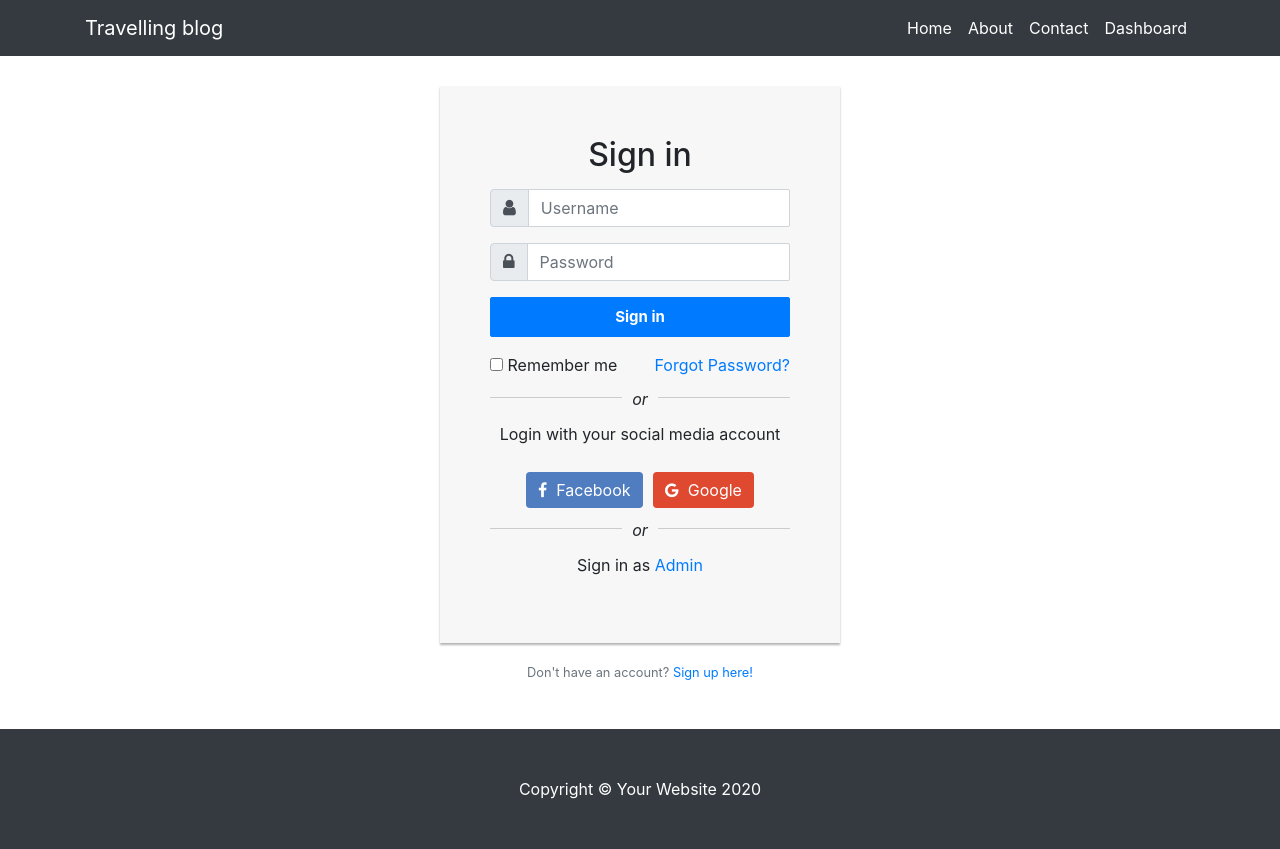
After one commit to pranjalb21/Blog_app, a Flask app: page /dashboard in a window 1280 px wide. The commit adds this page. Run offline with Flask 2, Linux system fonts and the light colour scheme; some libraries are stand-ins or nearby versions.

Commit message:
Log in page working
Dashboard added
post added

```diff
--- a/main.py
+++ b/main.py
@@ -1,18 +1,73 @@
-from flask import Flask, render_template
+from flask import Flask, render_template, request, redirect,flash, url_for,session
+from flask_sqlalchemy import SQLAlchemy
 
 
 app = Flask(__name__)
+app.secret_key = 'Hi-there'
+app.config['SQLALCHEMY_DATABASE_URI'] = 'mysql+pymysql://root:@localhost/blog'
+db = SQLAlchemy(app)
+
+class Contact(db.Model):
+    c_no = db.Column(db.Integer, primary_key = True)
+    c_name = db.Column(db.String(30))
+    c_phone = db.Column(db.String)
+    c_email = db.Column(db.String(50))
+    c_msg = db.Column(db.String(250))
+
+class Post(db.Model):
+    p_no = db.Column(db.Integer, primary_key = True)
+    p_slug = db.Column(db.String(59))
+    p_title = db.Column(db.String(50))
+    p_image = db.Column(db.String)
+    p_content = db.Column(db.String)
+    p_by = db.Column(db.String)
+    p_date = db.Column(db.String)
+    p_time = db.Column(db.String)
+
 
 @app.route("/")
 def home():
-    return render_template("index.html")
+    posts = Post.query.filter_by().all()
+    return render_template("index.html", posts = posts)
 
 @app.route("/about")
 def about():
     return render_template("about.html")
 
-@app.route("/contact")
+@app.route("/logout")
+def logout():
+    session.pop('user')
+    return redirect("/dashboard")
+
+@app.route("/dashboard", methods = ['GET', 'POST'])
+def dashboard():
+    flag = False
+    if 'user' in session and session['user'] == 'pranjal':
+        return render_template('dashboard.html', flag = False)
+    if request.method == 'POST':
+        username = request.form.get('username')
+        password = request.form.get('password')
+        if username == "pranjal" and password == "pranjal":
+            session['user'] = username
+            return render_template('dashboard.html', flag = True)
+        else:
+            flash("Please enter a correct username or password", "warning")
+            return redirect('/dashboard')
+    return render_template('login.html')
+
+@app.route("/contact", methods = ['GET', 'POST'])
 def contact():
-    return render_template("contact.html")
+    message = ''
+    if request.method == 'POST':
+        name = request.form.get('name')
+        phone = request.form.get('phone')
+        email =  request.form.get('email')
+        msg = request.form.get('msg')
+        entry = Contact(c_name = name, c_phone = phone, c_email = email, c_msg = msg)
+        db.session.add(entry)
+        db.session.commit()
+        flash("Your message has been submitted successfully", "success")
+        return redirect("/contact")
+    return render_template("contact.html", message = message)
 
 app.run(debug=True)
--- /dev/null
+++ b/static/vendor/bootstrap/css/login.css
@@ -0,0 +1,53 @@
+.login-form {
+    width: 400px;
+    margin: 30px auto;
+}
+.login-form form {
+    margin-bottom: 20px;
+    background: #f7f7f7;
+    box-shadow: 0px 2px 2px rgba(0, 0, 0, 0.3);
+    padding: 50px;
+}
+.login-form h2 {
+    margin: 0 0 15px;
+}
+.form-control, .login-btn {
+    border-radius: 2px;
+}
+.input-group-prepend .fa {
+    font-size: 18px;
+}
+.login-btn {
+    font-size: 15px;
+    font-weight: bold;
+  	min-height: 40px;
+}
+.social-btn .btn {
+    border: none;
+    margin: 10px 3px 0;
+    opacity: 1;
+}
+.social-btn .btn:hover {
+    opacity: 0.9;
+}
+.social-btn .btn-secondary, .social-btn .btn-secondary:active {
+    background: #507cc0 !important;
+}
+.social-btn .btn-info, .social-btn .btn-info:active {
+    background: #64ccf1 !important;
+}
+.social-btn .btn-danger, .social-btn .btn-danger:active {
+    background: #df4930 !important;
+}
+.or-seperator {
+    margin-top: 20px;
+    text-align: center;
+    border-top: 1px solid #ccc;
+}
+.or-seperator i {
+    padding: 0 10px;
+    background: #f7f7f7;
+    position: relative;
+    top: -11px;
+    z-index: 1;
+}
--- a/templates/about.html
+++ b/templates/about.html
@@ -1,5 +1,9 @@
 {% extends 'layout.html' %}
 
 {% block body %}
-
+<div class="container-sm">
+    <div class="row justify-content-md-center">
+        <h1 class="my-4">I created this website</h1>
+    </div>
+</div>
 {% endblock body %}
--- /dev/null
+++ b/templates/config.json
@@ -0,0 +1,6 @@
+{
+    "param":
+    {
+
+    }
+}
--- a/templates/layout.html
+++ b/templates/layout.html
@@ -16,6 +16,8 @@
 
   <!-- Custom styles for this template -->
   <link href="{{ url_for('static', filename='css/blog-home.css') }}" rel="stylesheet">
+  {% block head %}
+  {% endblock head %}
 
 </head>
 
@@ -24,7 +26,7 @@
   <!-- Navigation -->
   <nav class="navbar navbar-expand-lg navbar-dark bg-dark fixed-top">
     <div class="container">
-      <a class="navbar-brand" href="#">Start Bootstrap</a>
+      <a class="navbar-brand" href="/">Travelling blog</a>
       <button class="navbar-toggler" type="button" data-toggle="collapse" data-target="#navbarResponsive" aria-controls="navbarResponsive" aria-expanded="false" aria-label="Toggle navigation">
         <span class="navbar-toggler-icon"></span>
       </button>
@@ -33,11 +35,14 @@
           <li class="nav-item active">
             <a class="nav-link" href="/">Home</a>
           </li>
-          <li class="nav-item">
-            <a class="nav-link" href="/about">About</a>
+          <li class="nav-item active">
+            <a class="nav-link active" href="/about">About</a>
           </li>
-          <li class="nav-item">
-            <a class="nav-link" href="#">Contact</a>
+          <li class="nav-item active">
+            <a class="nav-link" href="/contact">Contact</a>
+          </li>
+          <li class="nav-item active">
+            <a class="nav-link" href="/dashboard">Dashboard</a>
           </li>
         </ul>
       </div>
@@ -51,7 +56,7 @@
 
 {% block body %}
 
-{% endblock %}
+{% endblock body%}
 
 
 </div>
@@ -61,7 +66,7 @@
 <!-- /.container -->
 
 <!-- Footer -->
-<footer class="py-5 bg-dark">
+<footer class="py-5 bg-dark" >
 <div class="container">
   <p class="m-0 text-center text-white">Copyright &copy; Your Website 2020</p>
 </div>
--- /dev/null
+++ b/templates/login.html
@@ -0,0 +1,63 @@
+{% extends 'layout.html' %}
+
+    {% block head %}
+        <link rel="stylesheet" href="https://stackpath.bootstrapcdn.com/bootstrap/4.5.0/css/bootstrap.min.css">
+        <link rel="stylesheet" href="https://maxcdn.bootstrapcdn.com/font-awesome/4.7.0/css/font-awesome.min.css">
+        <script src="https://code.jquery.com/jquery-3.5.1.min.js"></script>
+        <script src="https://cdn.jsdelivr.net/npm/popper.js@1.16.0/dist/umd/popper.min.js"></script>
+        <script src="https://stackpath.bootstrapcdn.com/bootstrap/4.5.0/js/bootstrap.min.js"></script>
+        <link rel="stylesheet" href="{{ url_for('static', filename = '/vendor/bootstrap/css/login.css') }}">
+        </head>
+    {% endblock head %}
+    {% block body %}
+        <div class="login-form">
+            <form action="/dashboard" method="post">
+                <h2 class="text-center">Sign in</h2>
+                <div class="form-group">
+                    <div class="input-group">
+                        <div class="input-group-prepend">
+                            <span class="input-group-text">
+                                <span class="fa fa-user"></span>
+                            </span>
+                        </div>
+                        <input type="text" class="form-control" name="username" placeholder="Username" required="required">
+                    </div>
+                </div>
+                <div class="form-group">
+                    <div class="input-group">
+                        <div class="input-group-prepend">
+                            <span class="input-group-text">
+                                <i class="fa fa-lock"></i>
+                            </span>
+                        </div>
+                        <input type="password" class="form-control" name="password" placeholder="Password" required="required">
+                    </div>
+                </div>
+                {% with msgs = get_flashed_messages(with_categories=true) %}
+                {% if msgs != "" %}
+                {% for category, messages in msgs %}
+                    <div class="alert alert-{{category}}" role="alert">
+                        {{messages}}
+                    </div>
+                {% endfor %}
+                {% endif %}
+                {% endwith %}
+                <div class="form-group">
+                    <button type="submit" class="btn btn-primary login-btn btn-block">Sign in</button>
+                </div>
+                <div class="clearfix">
+                    <label class="float-left form-check-label"><input type="checkbox"> Remember me</label>
+                    <a href="#" class="float-right">Forgot Password?</a>
+                </div>
+                <div class="or-seperator"><i>or</i></div>
+                <p class="text-center">Login with your social media account</p>
+                <div class="text-center social-btn">
+                    <a href="#" class="btn btn-secondary"><i class="fa fa-facebook"></i>&nbsp; Facebook</a>
+                    <a href="#" class="btn btn-danger"><i class="fa fa-google"></i>&nbsp; Google</a>
+                </div>
+                <div class="or-seperator"><i>or</i></div>
+                <p class="text-center">Sign in as <a href="/admin">Admin</a></p>
+            </form>
+            <p class="text-center text-muted small">Don't have an account? <a href="#">Sign up here!</a></p>
+        </div>
+    {% endblock body %}
```
Also changed, not shown: static/css/login.css (added, +109 -0 lines), static/js/login.js (added, +19 -0 lines), templates/contact.html (+30 -0 lines), templates/dashboard.html (added, +31 -0 lines), templates/index.html (+10 -35 lines).
